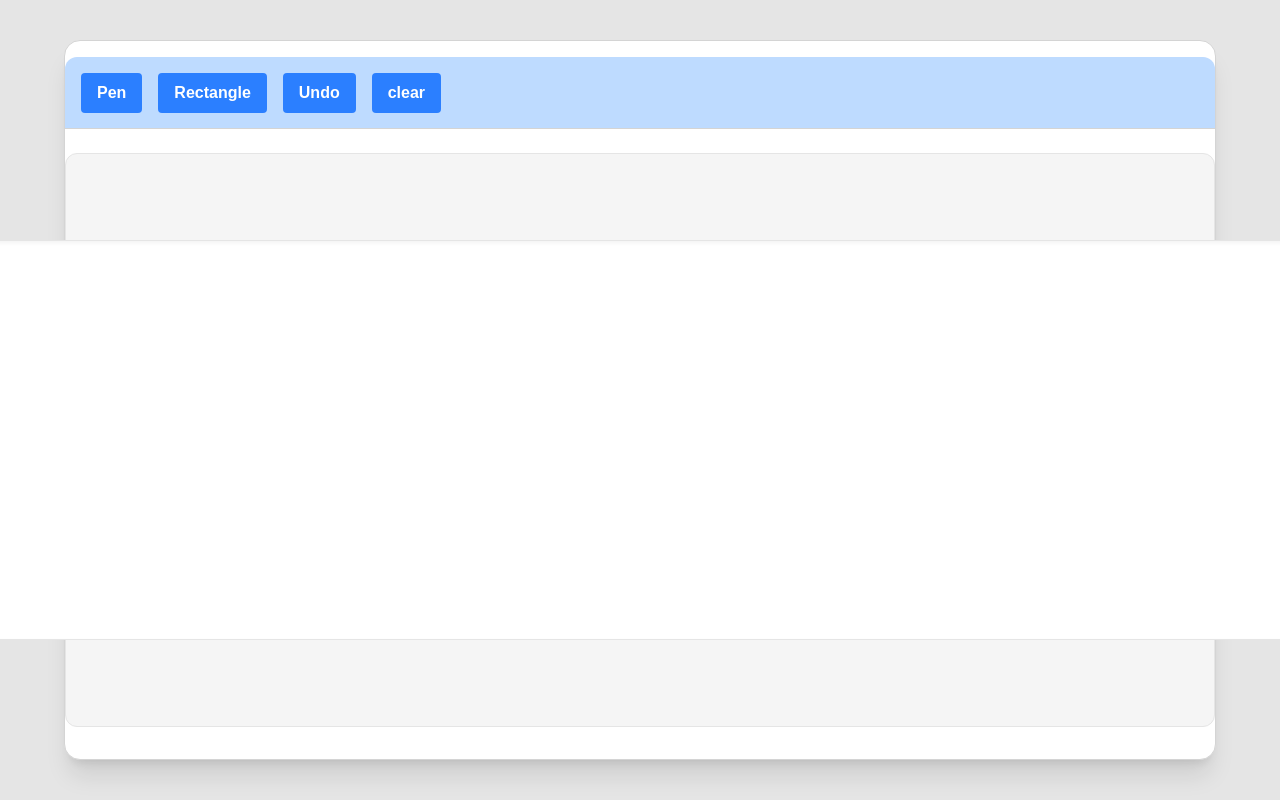
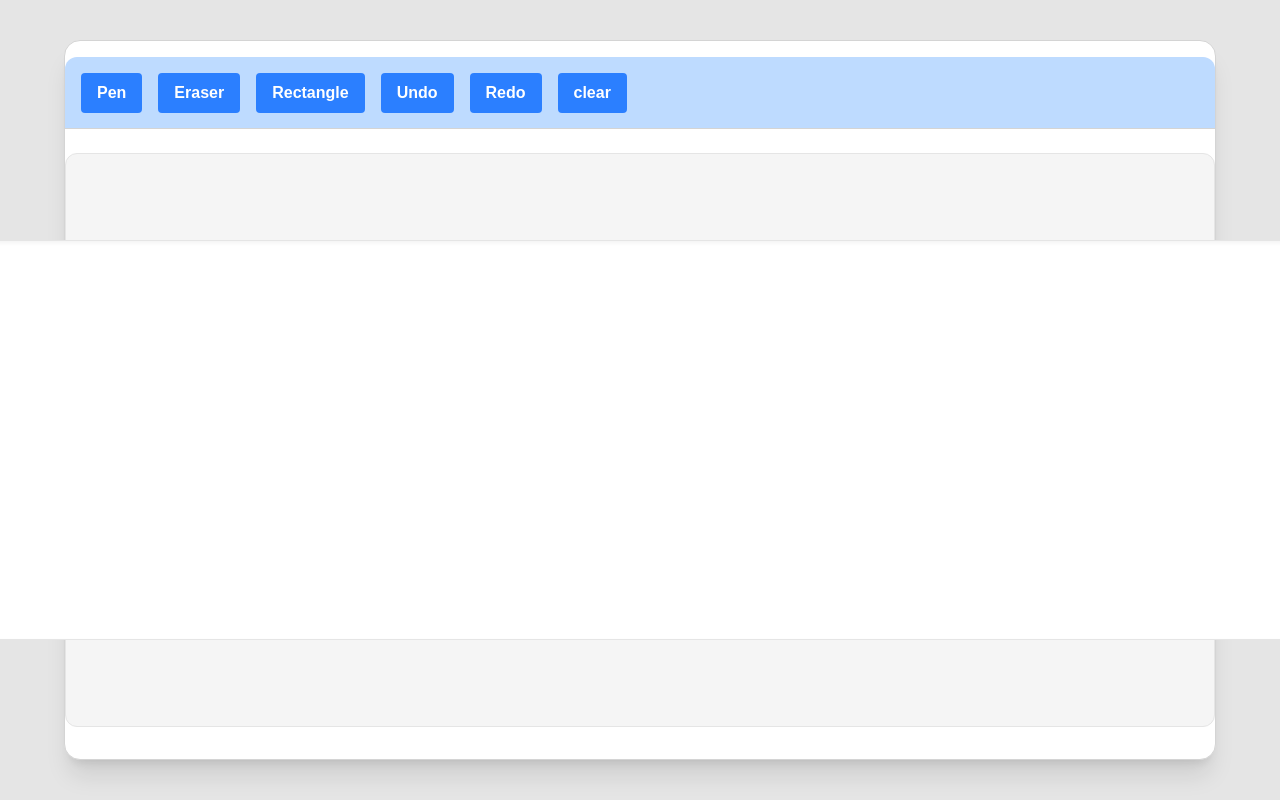
Before and after one commit to Iashish07/whiteboard, a Next.js app: page / in a window 1280 px wide. Built offline with nearby package versions, Linux system fonts and the light colour scheme.

Commit message:
redo and eraser added

```diff
--- a/app/page.tsx
+++ b/app/page.tsx
@@ -9,20 +9,18 @@ export default function Home() {
   };
 
   type HistoryItem = {
-    tool: 'pen' | 'rectangle';
+    tool: 'pen' | 'rectangle' | "eraser";
     points: Point[];
   };
+  const historystack = useRef<HistoryItem[]>([]);
 
+  const redostack = useRef<HistoryItem[]>([]);
 
-  const undo = () => {
+  const redrawCanvas = () => {
     const canvas = canvasref.current;
     if (!canvas) return;
     const ctx = canvas.getContext('2d');
     if (!ctx) return;
-
-    // Remove the last action from the history stack
-    console.log(historystack.current);
-    historystack.current.pop();
 
     // Clear the canvas
     ctx.clearRect(0, 0, canvas.width, canvas.height);
@@ -53,7 +51,30 @@ export default function Home() {
     });
   };
 
-  const historystack = useRef<HistoryItem[]>([]);
+
+  const undo = () => {
+
+
+    // Remove the last action from the history stack
+    console.log(historystack.current);
+    redostack.current.push(historystack.current[historystack.current.length - 1]);
+    historystack.current.pop();
+    redrawCanvas();
+  };
+  const redo = () => {
+
+    // Remove the last action from the redo stack
+    const item = redostack.current.pop();
+    if (!item) return;
+
+    // Add the action back to the history stack
+    historystack.current.push(item);
+
+    // Redraw the canvas
+    redrawCanvas();
+  };
+
+
 
   const clear = () => {
     const canvas = canvasref.current;
@@ -83,7 +104,7 @@ export default function Home() {
 
 
 
-  const activeTool = useRef<'pen' | 'rectangle'>('pen');
+  const activeTool = useRef<'pen' | 'rectangle' | "eraser">('pen');
 
   const snapshot = useRef<ImageData | null>(null);
 
@@ -152,6 +173,21 @@ export default function Home() {
       }
     }
 
+    else if (activeTool.current === 'eraser') {
+      if (e.nativeEvent.buttons === 1) {
+        ctx.strokeStyle = 'white';
+        ctx.lineWidth = 10;
+        ctx.beginPath();
+        ctx.moveTo(lastx.current, lasty.current);
+        ctx.lineTo(e.nativeEvent.offsetX, e.nativeEvent.offsetY);
+        ctx.stroke();
+
+        lastx.current = e.nativeEvent.offsetX;
+        lasty.current = e.nativeEvent.offsetY;
+        historystack.current[historystack.current.length - 1].points.push({ x: lastx.current, y: lasty.current });
+      }
+    }
+
     else if (activeTool.current === 'rectangle') {
 
       if (snapshot.current) {
@@ -174,12 +210,19 @@ export default function Home() {
   return (
     <div className="h-screen w-screen flex items-center justify-center bg-neutral-200">
       <div className="h-9/10 w-9/10 bg-white rounded-2xl shadow-xl border border-neutral-300">
+
         <div id="menu" className="w-full h-1/10 space-x-4 p-4 m-auto mt-4 bg-blue-200 rounded-t-xl border-b border-neutral-300">
           <button
             onClick={() => { activeTool.current = 'pen'; }}
             className="bg-blue-500 focus:bg-blue-700 text-white font-bold py-2 px-4 rounded"
           >
             Pen
+          </button>
+          <button
+            onClick={() => { activeTool.current = 'eraser'; }}
+            className="bg-blue-500 focus:bg-blue-700 text-white font-bold py-2 px-4 rounded"
+          >
+            Eraser
           </button>
           <button
             onClick={() => { activeTool.current = 'rectangle'; }}
@@ -189,12 +232,17 @@ export default function Home() {
           </button>
           <button
           onClick={undo}
-          className="bg-blue-500 active:bg-blue-700 text-white font-bold py-2 px-4 rounded">
+          className="bg-blue-500 focus:bg-blue-700 text-white font-bold py-2 px-4 rounded">
             Undo
           </button>
           <button
+          onClick={redo}
+          className="bg-blue-500 focus:bg-blue-700 text-white font-bold py-2 px-4 rounded">
+            Redo
+          </button>
+          <button
             onClick={clear}
-            className="bg-blue-500 active:bg-blue-700 text-white font-bold py-2 px-4 rounded">
+            className="bg-blue-500 focus:bg-blue-700 text-white font-bold py-2 px-4 rounded">
             clear
           </button>
 
@@ -210,6 +258,7 @@ export default function Home() {
             onMouseUp={handleMouseUp}
             onMouseMove={handleMouseMove}
           ></canvas>
+
         </div>
       </div>
     </div>
```
